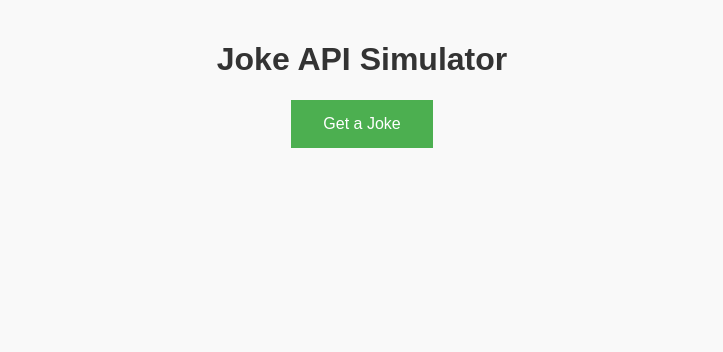
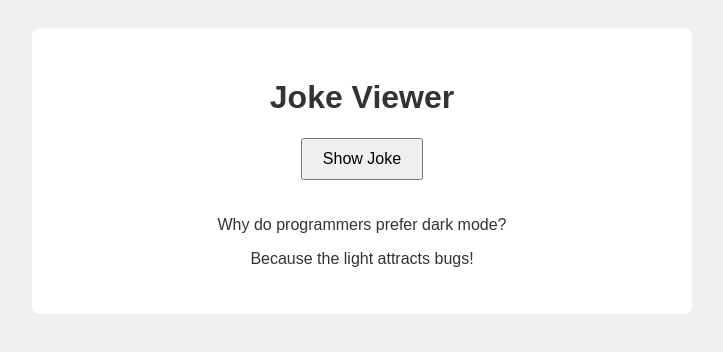
Before and after one commit to Pruthviraj-Guddu/joke-api-simulator, a plain HTML site: page index.html in a window 1280 px wide. Shown: the whole page, without its empty margins (278-1001 px from the left). Drawn offline with Linux system fonts and the light colour scheme.

Commit message:
add jokes

```diff
--- /dev/null
+++ b/data.js
@@ -0,0 +1,76 @@
+window.data = {
+    jokes: {
+        joke: [
+            {
+                category: "Programming",
+                setup: "Why do programmers prefer dark mode?",
+                delivery: "Because the light attracts bugs!",
+                safe: "true",
+                id: "124"
+            },
+            {
+                category: "Puns",
+                setup: "Why don’t skeletons fight each other?",
+                delivery: "They don’t have the guts.",
+                safe: "true",
+                id: "201"
+            },
+            {
+                category: "Dad Joke",
+                setup: "What do you call cheese that isn't yours?",
+                delivery: "Nacho cheese.",
+                safe: "true",
+                id: "202"
+            },
+            {
+                category: "Animals",
+                setup: "Why did the scarecrow win an award?",
+                delivery: "Because he was outstanding in his field!",
+                safe: "true",
+                id: "203"
+            },
+            {
+                category: "One-Liner",
+                setup: "I told my wife she was drawing her eyebrows too high.",
+                delivery: "She looked surprised.",
+                safe: "true",
+                id: "204"
+            },
+            {
+                category: "Science",
+                setup: "Why can’t you trust atoms?",
+                delivery: "Because they make up everything!",
+                safe: "true",
+                id: "205"
+            },
+            {
+                category: "School",
+                setup: "Why was the math book sad?",
+                delivery: "Because it had too many problems.",
+                safe: "true",
+                id: "206"
+            },
+            {
+                category: "Work",
+                setup: "Why did the employee get fired from the calendar factory?",
+                delivery: "He took a few days off.",
+                safe: "true",
+                id: "207"
+            },
+            {
+                category: "Food",
+                setup: "Why don’t eggs tell jokes?",
+                delivery: "Because they’d crack each other up.",
+                safe: "true",
+                id: "208"
+            },
+            {
+                category: "Animals",
+                setup: "What do you call a fish wearing a bowtie?",
+                delivery: "Sofishticated.",
+                safe: "true",
+                id: "209"
+            }
+        ]
+    }
+};
--- a/index.html
+++ b/index.html
@@ -1,21 +1,22 @@
 <!DOCTYPE html>
 <html lang="en">
 <head>
-  <meta charset="UTF-8">
-  <meta name="viewport" content="width=device-width, initial-scale=1.0">
-  <title>Joke API Simulator</title>
-  <link rel="stylesheet" href="styles.css">
+  <meta charset="UTF-8" />
+  <meta name="viewport" content="width=device-width, initial-scale=1.0"/>
+  <title>Joke App</title>
+  <link rel="stylesheet" href="styles.css" />
 </head>
 <body>
   <div class="container">
-    <h1>Joke API Simulator</h1>
-    <div id="joke-container">
-      <button id="fetch-joke-btn">Get a Joke</button>
-      <p id="joke-setup"></p>
-      <p id="joke-delivery"></p>
-    </div>
+    <h1>Joke Viewer</h1>
+    <button id="fetch-joke-btn">Show Joke</button>
+    <p id="joke-setup"></p>
+    <p id="joke-delivery"></p>
   </div>
 
+  <!-- Load joke data first -->
+  <script src="data.js"></script>
+  <!-- Then load app logic -->
   <script src="script.js"></script>
 </body>
 </html>
--- a/script.js
+++ b/script.js
@@ -1,24 +1,16 @@
-document.getElementById("fetch-joke-btn").addEventListener("click", fetchJoke);
+let currentJokeIndex = 0;
+const jokes = window.data.jokes.joke;
 
-function fetchJoke() {
-  const url = "https://v2.jokeapi.dev/joke/Any";
+// Display the first joke on load
+displayJoke(currentJokeIndex);
 
-  fetch(url)
-    .then(response => response.json())
-    .then(data => {
-      // Check if the joke is a two-part joke
-      if (data.type === "twopart") {
-        document.getElementById("joke-setup").textContent = data.setup;
-        document.getElementById("joke-delivery").textContent = data.delivery;
-      } else {
-        // Handle single-part jokes if needed
-        document.getElementById("joke-setup").textContent = data.joke;
-        document.getElementById("joke-delivery").textContent = "";
-      }
-    })
-    .catch(error => {
-      console.error("Error fetching joke:", error);
-      document.getElementById("joke-setup").textContent = "Sorry, couldn't fetch a joke. Please try again!";
-      document.getElementById("joke-delivery").textContent = "";
-    });
+document.getElementById("fetch-joke-btn").addEventListener("click", () => {
+  currentJokeIndex = (currentJokeIndex + 1) % jokes.length;
+  displayJoke(currentJokeIndex);
+});
+
+function displayJoke(index) {
+  const joke = jokes[index];
+  document.getElementById("joke-setup").textContent = joke.setup;
+  document.getElementById("joke-delivery").textContent = joke.delivery;
 }
--- a/styles.css
+++ b/styles.css
@@ -1,34 +1,21 @@
 body {
-  font-family: Arial, sans-serif;
+  font-family: sans-serif;
+  background: #f0f0f0;
+  color: #333;
+  padding: 20px;
   text-align: center;
-  background-color: #f9f9f9;
-  color: #333;
-  margin: 0;
-  padding: 0;
 }
 
 .container {
-  padding: 20px;
+  max-width: 600px;
+  margin: auto;
+  background: white;
+  padding: 30px;
+  border-radius: 8px;
 }
 
 button {
-  background-color: #4CAF50;
-  color: white;
-  padding: 15px 32px;
-  border: none;
+  padding: 10px 20px;
   font-size: 16px;
-  cursor: pointer;
+  margin-bottom: 20px;
 }
-
-button:hover {
-  background-color: #45a049;
-}
-
-#joke-container {
-  margin-top: 20px;
-}
-
-#joke-setup, #joke-delivery {
-  font-size: 18px;
-  margin-top: 10px;
-}
```
